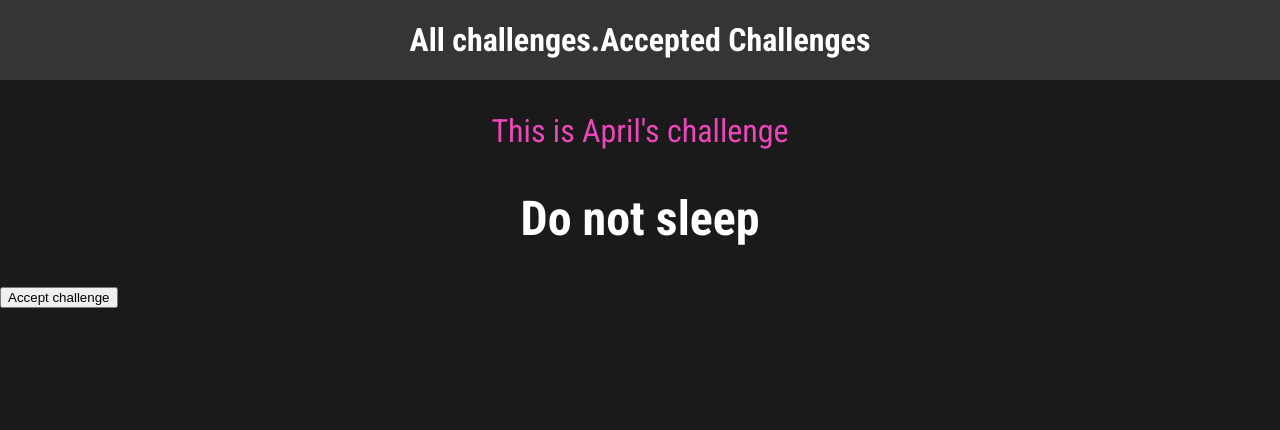
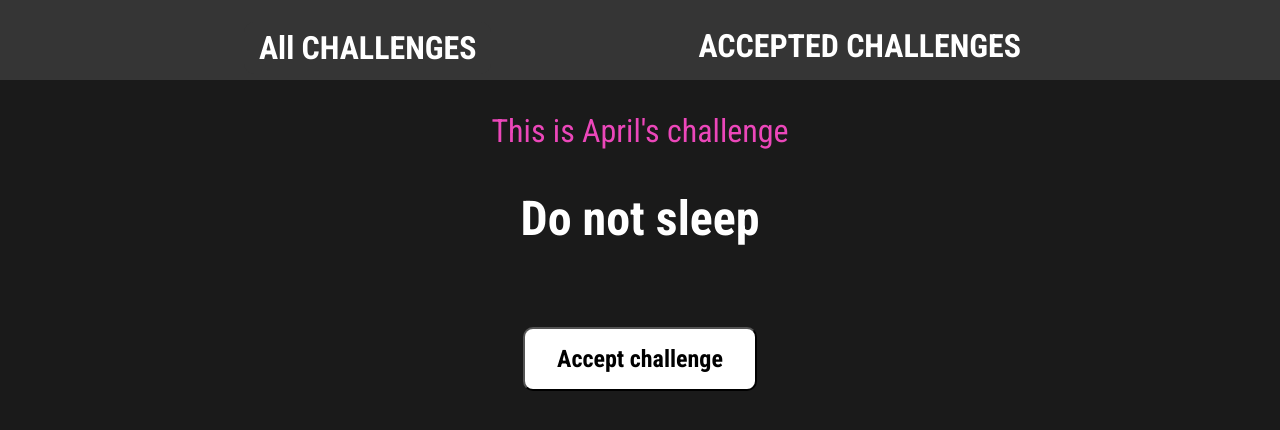
Before and after one commit to hakanyorukk/monthly_challenges, a Django app: a page that uses challenges/templates/challenges/challenge.html in a window 1280 px wide. Shown: the top 430 px of the page. Run offline with Django 4.2, Linux system fonts and the light colour scheme; data comes from the database, SQL or seed files in the repository; both versions use the stored data as it was after the commit.

Commit message:
design commit

```diff
--- a/challenges/static/challenges/challenge.css
+++ b/challenges/static/challenges/challenge.css
@@ -22,3 +22,30 @@ h2{
     font-size: bold;
     font-size: 2rem;
 }
+
+.accept-challenge {
+    border-radius: 8px;
+    margin: 5rem auto;
+    display: flex; /* Corrected typo here */
+    justify-content: center;
+    align-items: center;
+}
+
+.accept-challenge button {
+    cursor: pointer;
+    padding: 1rem 2rem;
+    font: inherit;
+    border-radius: 10px;
+    background-color: white;
+    display: flex; /* Corrected typo here */
+    justify-content: center;
+    align-items: center;
+    font-size: 1.5rem;
+    font-weight: bold;
+}
+
+.accept-challenge button:hover,
+.accept-challenge button:active {
+    color: white;
+    background-color: rgb(36, 220, 220);
+}
--- a/challenges/static/challenges/includes/header.css
+++ b/challenges/static/challenges/includes/header.css
@@ -1,25 +1,42 @@
-header {
+#main-navigation {
     width:100%;
     height: 5rem;
     background-color: #353535;
 }
 
-header nav{
+#main-navigation nav{
     width:100%;
     height: 100%;
     display: flex;
     justify-content: center;
     align-items: center;
 }
-
-header nav a {
+#main-navigation h1 a{
     color:white;
     font-size: 2rem;
     font-weight: bold;
     text-decoration: none;
+    margin-right:6rem;
+    border-radius: 10px;
+    background-color: #353535;
+    padding: 7px 15px;
 }
 
-header nav a:active,
-header nav a:hover{
-    color:purple;
+#main-navigation h2 a{
+    color:white;
+    font-size: 2rem;
+    font-weight: bold;
+    text-decoration: none;
+    margin-left: 6rem;
+    padding: 7px 15px;
+    border-radius: 10px;
 }
+
+#main-navigation h1 a:active,
+#main-navigation h1 a:hover,
+#main-navigation h2 a:active,
+#main-navigation h2 a:hover {
+    color: white;
+    background-color: rgb(36, 220, 220);
+    transition-delay: 0.2s;
+}
--- a/challenges/templates/challenges/challenge.html
+++ b/challenges/templates/challenges/challenge.html
@@ -15,7 +15,7 @@
   <h1>This is {{ month }}'s challenge</h1>
   <h2>{{ month.challenge }}</h2>
 
-  <div>
+  <div class="accept-challenge">
     <form action="{% url "accept-challenge" %}" method="POST">
       {% csrf_token %}
       <input type="hidden" name="month_id" value="{{ month.id }}" required>
--- a/challenges/templates/challenges/includes/header.html
+++ b/challenges/templates/challenges/includes/header.html
@@ -1,6 +1,6 @@
-<header>
+<header id="main-navigation">
   <nav>
-    <a href="{% url "index"  %}">All challenges.</a>
-    <a href="{% url "accept-challenge"%}">Accepted Challenges</a>
+    <h1><a href="{% url "index"  %}">All CHALLENGES</a></h1>
+    <h2><a href="{% url "accept-challenge"%}">ACCEPTED CHALLENGES</a></h2>
   </nav>
 </header>
--- a/challenges/templates/challenges/index.html
+++ b/challenges/templates/challenges/index.html
@@ -14,7 +14,7 @@
 {% include "challenges/includes/header.html" %}
   <ul>
     {% for month in months %}
-      <li><a href="{% url "month_challenge" month.slug %}">{{month|title }}</a></li>
+      <li><a href="{% url "month_challenge" month.slug %}" class="month-link">{{month|title }}</a></li>
     {% endfor %}
   </ul>
 {% endblock %}
```
Also changed, not shown: challenges/static/challenges/challenges.css (+9 -4 lines), db.sqlite3.
